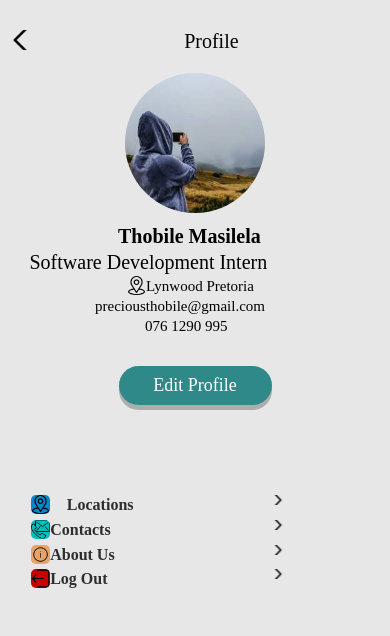
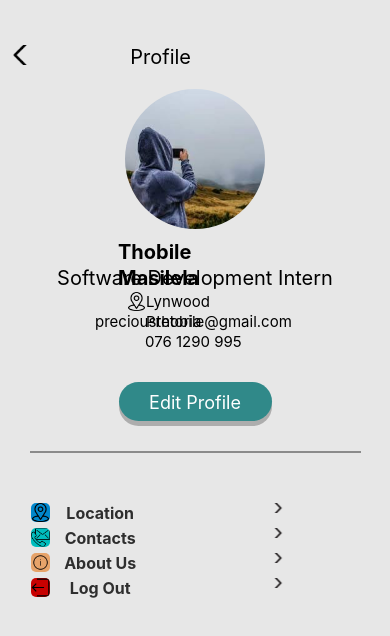
Before and after one commit to Dipono/digital_time_frame_native, a React Native app: screen /Profile in a window 390 px wide. Shown: the top 636 px of the page. Built offline with nearby package versions, Linux system fonts and the light colour scheme.

Commit message:
//Fixing button Ok

```diff
--- a/screens/Modals.js
+++ /dev/null
@@ -1,133 +0,0 @@
-import { useNavigation } from '@react-navigation/native';
-import React, { useState } from 'react';
-import {Text, View, StyleSheet, Dimensions, TouchableOpacity } from 'react-native';
-
-const WIDTH = Dimensions.get('window').width;
-const HEIGHT_MODAL = 200;
-
-export const LocationsPopUp = (props) => {
-
-   const closeModal = (bool, data) => {
-         props.changeModalVisible(bool);
-         props.setData(data);
-    }
-    return (
-
-        <TouchableOpacity
-            disabled={true}
-            style={styles.container}>
-            <View style={styles.modal}>
-                <View style={styles.textView}>
-                    <Text style={styles.textHeader}>Our Locations</Text>
-                    <Text style={styles.text}>Tembisa</Text>
-                    <Text style={styles.text}>Tshwane</Text>
-                    <Text style={styles.text}>Kimberly</Text>
-                    <Text style={styles.text}>Soweto</Text>
-                    <Text style={styles.text}>Polokwane</Text>
-                    <TouchableOpacity style={styles.buttonOK}
-                    onPress={() => closeModal(false, 'OK')}
-                    >
-                        <Text style={styles.buttonText}>OK</Text>
-                    </TouchableOpacity>
-                </View>
-            </View>
-        </TouchableOpacity>
-    )
-
-}
-
-export const ContactPopUp = (props) => {
-    return (
-
-        <TouchableOpacity
-            disabled={true}
-            style={styles.container}>
-            <View style={styles.modal}>
-                <View style={styles.textView}>
-                    <Text style={styles.textHeader}>If you need any help please contact us</Text>
-                    <Text style={styles.text}>Admin Number:072 568 5689</Text>
-                    <Text style={styles.text}>Admin Email:aneleyuy@mlab.ac.za</Text>
-                    <Text style={styles.text}>Company email:mlab@mlab.ac.za</Text>
-                    <TouchableOpacity style={styles.buttonOK}>
-                        <Text style={styles.buttonText}>OK</Text>
-
-                    </TouchableOpacity>
-
-                </View>
-            </View>
-        </TouchableOpacity>
-    )
-
-}
-export const AboutUsPopUp = () => {
-
-    return (
-
-        <TouchableOpacity
-            disabled={true}
-            style={styles.container}>
-            <View style={styles.modal}>
-                <View style={styles.textView}>
-                    <Text style={styles.textHeader}>about Us</Text>
-                    <Text style={styles.text}></Text>
-                    <Text style={styles.text}>Lorem ipsum dolor sit amet, consectetur adipiscing elit. Fusce dictum pharetra magna quis tempor. Nunc orci dolor, bibendum id elementum sed, consequat ac nisi. Integer facilisis libero luctus urna rhoncus, sollicitudin tempus leo ornare.</Text>
-                    <TouchableOpacity style={styles.buttonOK}>
-                        <Text style={styles.buttonText}>OK</Text>
-                    </TouchableOpacity>
-                </View>
-            </View>
-        </TouchableOpacity>
-    )
-
-}
-
-
-const styles = StyleSheet.create({
-    container: {
-        flex: 1,
-        textAlign: 'center',
-        justifyContent: 'center',
-
-
-    },
-    modal: {
-        height: HEIGHT_MODAL,
-        width: WIDTH - 80,
-        paddingTop: 10,
-
-        backgroundColor: 'white',
-        borderRadius: 10,
-        margin: 'auto',
-        shadowColor: 'rgba(0, 0, 0, 0.25)',
-        shadowOpercity: 4,
-        shadowOffset: { width: 0, height: 5 },
-    },
-    buttonOK: {
-        marginLeft: 190,
-        marginTop: 20
-    },
-    textView: {
-
-
-    },
-    buttonText: {
-        fontFamily: 'Ebrima',
-        fontStyle: 'normal',
-        fontWeight: 700,
-        fontSize: 20,
-    },
-    textHeader: {
-        fontFamily: 'Ebrima',
-        fontStyle: 'normal',
-        fontWeight: 700,
-        fontSize: 20,
-        lineHeight: 26,
-    },
-    text: {
-        fontFamily: 'Ebrima',
-        fontStyle: 'normal',
-        fontWeight: 400,
-        fontSize: 15,
-        lineHeight: 20,
-    }
-})
--- a/screens/Profile.js
+++ b/screens/Profile.js
@@ -1,7 +1,5 @@
 import React, { useState } from 'react';
-import { Image, Modal, SafeAreaView, Text, View, StyleSheet, TouchableOpacity } from 'react-native';
-
-import { AboutUsPopUp, ContactPopUp, LocationsPopUp } from './Modals';
+import { Image, Modal, Dimensions, SafeAreaView, Text, View, StyleSheet, TouchableOpacity, Alert } from 'react-native';
 
 const profileImg = require('../assets/image/images (1).jpg')
 const locationImg = require('../assets/image/location.png')
@@ -11,27 +9,15 @@ const aboutUsImg = require('../assets/image/info.png')
 const forwardIcon = require('../assets/image/skip-track.png')
 const backIcon = require('../assets/image/back.png')
 
+const WIDTH = Dimensions.get('window').width;
+const HEIGHT_MODAL = 200;
+
 const Profile = () => {
 
     const [isModalVisible, setisModalVisible] = useState(false);
     const [isModalVisibleContact, setisModalVisibleContact] = useState(false);
     const [isModalVisibleAboutUs, setisModalVisibleAboutUs] = useState(false);
 
-    const [chooseData, setchooseData] = useState();
-
-    const changeModalvisible = (bool) => {
-        setisModalVisible(bool);
-    }
-    const changeModalvisibleContact = (bool) => {
-        setisModalVisibleContact(bool);
-    }
-    const changeModalvisibleAboutUS = (bool) => {
-        setisModalVisibleAboutUs(bool);
-    }
-
-    const setData = (data) => {
-        setchooseData(data);
-    }
     return (
         <SafeAreaView style={styles.container}>
 
@@ -56,69 +42,139 @@ const Profile = () => {
             <TouchableOpacity style={styles.editProfileButton}>
                 <Text style={styles.editProfileText}>Edit Profile</Text>
             </TouchableOpacity>
-            {/* <Text style={styles.line}>-</Text> */}
+
+<View style = {styles.line}/>
+
 
 
             {/* Bottom Div */}
             <View style={styles.bottomDiv}>
 
                 {/* Locations */}
+
                 <View style={styles.LocationDiv}>
+                    <Modal
+                        animationType="slide"
+                        transparent={true}
+                        visible={isModalVisible}
+                        onRequestClose={() => {
+                            Alert.alert("Modal has been closed.");
+                            setisModalVisible(!isModalVisible);
+                        }}
+                    >
+                        <View style={styles.modal}>
+                            <View style={styles.textView}>
+                                <Text style={styles.textHeader}>Our Locations</Text>
+                                <Text style={styles.text}>Tembisa</Text>
+                                <Text style={styles.text}>Tshwane</Text>
+                                <Text style={styles.text}>Kimberly</Text>
+                                <Text style={styles.text}>Soweto</Text>
+                                <Text style={styles.text}>Polokwane</Text>
+                                <TouchableOpacity
+                                    style={[styles.button, styles.buttonOK]}
+                                    onPress={() => setisModalVisible(!isModalVisible)}
+                                >
+                                    <Text style={styles.buttonText}>Ok</Text>
+                                </TouchableOpacity>
+                            </View>
+                        </View>
+                    </Modal>
+
                     <Image source={locationImg} style={styles.LocationIcon} />
-                    <Text>{chooseData}</Text>
                     <TouchableOpacity
-                        onPress={() => changeModalvisible(true)}>
-                        <Text style={styles.LocationText}>Locations</Text>
+                        style={[styles.button, styles.buttonOpen]}
+                        onPress={() => setisModalVisible(true)}
+                    >
+
+                        <Text style={styles.LocationText}>Location</Text>
                     </TouchableOpacity>
-                    <Modal
-                        transparent={true}
-                        animationType='fade'
-                        visible={isModalVisible}
-                        onRequestClose={() => changeModalvisible(false)}>
-                        <LocationsPopUp
-                            changeModalVisble={changeModalvisible}
-                            setData={setData}
-                        />
-                    </Modal>
                     <Image source={forwardIcon} style={styles.forwardIcon} />
+
+
                 </View>
-
                 {/* Contacts */}
 
                 <View style={styles.ContactDiv}>
+                    <Modal
+                        animationType="slide"
+                        transparent={true}
+                        visible={isModalVisibleContact}
+                        onRequestClose={() => {
+                            Alert.alert("Modal has been closed.");
+                            setisModalVisibleContact(!isModalVisibleContact);
+                        }}
+                    >
+                        <View style={styles.modal}>
+                            <View style={styles.textView}>
+                                <Text style={styles.textHeader}>If you need any help please contact us</Text>
+                                <Text style={styles.text}>Admin Number:072 568 5689</Text>
+                                <Text style={styles.text}>Admin Email:aneleyuy@mlab.ac.za</Text>
+                                <Text style={styles.text}>Company email:mlab@mlab.ac.za</Text>
+                                <TouchableOpacity
+                                    style={styles.buttonOK}
+                                    onPress={() => setisModalVisibleContact(!isModalVisibleContact)}
+                                >
+                                    <Text style={styles.buttonText}>Ok</Text>
+                                </TouchableOpacity>
+                            </View>
+                        </View>
+                    </Modal>
+
                     <Image source={contactImg} style={styles.ContactIcon} />
                     <TouchableOpacity
-                        onPress={() => changeModalvisibleContact(true)}>
+                        onPress={() => setisModalVisibleContact(true)}
+                    >
+
                         <Text style={styles.ContactText}>Contacts</Text>
                     </TouchableOpacity>
-                    <Modal
-                        transparent={true}
-                        animationType='fade'
-                        visible={isModalVisibleContact}
-                        onRequestClose={() => changeModalvisibleContact(false)}>
+                    <Image source={forwardIcon} style={styles.forwardIcon} />
 
-                        <ContactPopUp />
-                    </Modal>
-                    <Image source={forwardIcon} style={styles.forwardIcon} />
+
                 </View>
 
-                {/* About Us Div */}
-                <View style={styles.AboutUsDiv} >
+                {/* About Us */}
+
+                <View style={styles.AboutUsDiv}>
+                    <Modal
+                        animationType="slide"
+                        transparent={true}
+                        visible={isModalVisibleAboutUs}
+                        onRequestClose={() => {
+                            Alert.alert("Modal has been closed.");
+                            setisModalVisibleAboutUs(!isModalVisibleAboutUs);
+                        }}
+                    >
+                        <View style={styles.modal}>
+                            <View style={styles.textView}>
+                            <Text style={styles.textHeader}>about Us</Text>
+                    <Text style={styles.text}>Lorem ipsum dolor sit amet, consectetur adipiscing elit. Fusce dictum pharetra magna quis tempor. Nunc orci dolor, bibendum id elementum sed, consequat ac nisi. Integer facilisis libero luctus urna rhoncus, sollicitudin tempus leo ornare.</Text>
+                                <TouchableOpacity
+                                    style={styles.buttonOK}
+                                    onPress={() => setisModalVisibleAboutUs(!isModalVisibleAboutUs)}
+                                >
+                                    <Text style={styles.buttonText}>Ok</Text>
+                                </TouchableOpacity>
+                            </View>
+                        </View>
+                    </Modal>
+
                     <Image source={aboutUsImg} style={styles.AboutUsIcon} />
                     <TouchableOpacity
-                        onPress={() => changeModalvisibleAboutUS(true)}>
+                        onPress={() => setisModalVisibleAboutUs(true)}
+                    >
+
                         <Text style={styles.AboutUsText}>About Us</Text>
-                        <Modal
-                            transparent={true}
-                            animationType='fade'
-                            visible={isModalVisibleAboutUs}
-                            nRequestClose={() => changeModalvisibleAboutUS(false)}>
-                            <AboutUsPopUp />
-                        </Modal>
-                        <Image source={forwardIcon} style={[styles.forwardIcon,{marginLeft:220,marginTop:-20}]} />
                     </TouchableOpacity>
+                    <Image source={forwardIcon} style={styles.forwardIcon} />
+
 
                 </View>
+
+
+
+
+                {/* About Us Div */}
+
                 <View style={styles.LogOutDiv}>
                     <Image source={logOutImg} style={styles.LogOutIcon} />
                     <Text style={styles.LogOutText}>Log Out</Text>
@@ -127,7 +183,7 @@ const Profile = () => {
 
 
             </View>
-        </SafeAreaView>
+        </SafeAreaView >
     )
 
 }
@@ -139,15 +195,18 @@ const styles = StyleSheet.create({
     },
     headingView: {
         flexDirection: 'row',
-        marginTop: 30,
+        marginTop: 45,
+
     },
     heading: {
-        fontFamily: 'Emblema One',
+        /* fontFamily: 'Emblema One', */
         fontStyle: 'normal',
         fontWeight: '400',
         fontSize: 20,
-        margin:'auto'
-
+        textAlign: 'center',
+        alignSelf: 'center',
+        justifyContent: 'center',
+        marginLeft: '25%',
     },
     backIcon: {
         width: 25,
@@ -163,13 +222,14 @@ const styles = StyleSheet.create({
     },
     userDetails: {
         alignSelf: 'center',
+        textAlign: 'center',
         marginTop: 10,
 
     },
     name_surname: {
         width: 154,
         height: 26,
-        fontFamily: 'Ebrima',
+        /*  fontFamily: 'Ebrima', */
         fontStyle: 'normal',
         fontWeight: '700',
         fontSize: 20,
@@ -179,12 +239,14 @@ const styles = StyleSheet.create({
     position: {
         width: 331,
         height: 27,
-        fontFamily: 'Ebrima',
+        /* fontFamily: 'Ebrima', */
         fontStyle: 'normal',
         fontWeight: '400',
         fontSize: 20,
         lineHeight: 27,
         alignSelf: 'center',
+        textAlign: 'center',
+
     },
     locateView: {
         flexDirection: 'row',
@@ -197,7 +259,7 @@ const styles = StyleSheet.create({
     location: {
         width: 117,
         height: 20,
-        fontFamily: 'Ebrima',
+        /* fontFamily: 'Ebrima', */
         fontStyle: 'normal',
         fontWeight: '400',
         fontSize: 15,
@@ -207,7 +269,7 @@ const styles = StyleSheet.create({
     emailAdress: {
         width: 200,
         height: 20,
-        fontFamily: 'Ebrima',
+        /* fontFamily: 'Ebrima', */
         fontStyle: 'normal',
         fontWeight: '400',
         fontSize: 15,
@@ -217,7 +279,7 @@ const styles = StyleSheet.create({
     phoneNumber: {
         width: 100,
         height: 20,
-        fontFamily: 'Ebrima',
+        /* fontFamily: 'Ebrima', */
         fontStyle: 'normal',
         fontWeight: '400',
         fontSize: 15,
@@ -239,24 +301,26 @@ const styles = StyleSheet.create({
     editProfileText: {
         width: 122,
         height: 21,
-        fontFamily: 'Emblema One',
+        /* fontFamily: 'Emblema One', */
         fontStyle: 'normal',
         fontWeight: '400',
         fontSize: 18,
         lineHeight: 21,
+        alignSelf: 'center',
         textAlign: 'center',
-        margin: 'auto',
+        marginTop: 10,
         color: '#FFFFFF'
     },
     line: {
         width: 331,
-        height: 0,
-        borderColor: 'rgba(0, 0, 0, 0.4)',
-        borderStyle: 'solid',
+        borderWidth: 0.5,
+        borderColor:'rgba(0, 0, 0, 0.4)',
+      marginTop:30,
+      alignSelf:'center',
     },
     bottomDiv: {
         marginLeft: '8%',
-        marginTop: 80
+        marginTop: 40
 
     },
     LocationDiv: {
@@ -286,7 +350,7 @@ const styles = StyleSheet.create({
     LocationText: {
         width: 100,
         height: 20,
-        fontFamily: 'Ebrima',
+        /* fontFamily: 'Ebrima', */
         fontStyle: 'normal',
         fontWeight: '700',
         fontSize: 16,
@@ -304,11 +368,12 @@ const styles = StyleSheet.create({
     ContactText: {
         width: 100,
         height: 20,
-        fontFamily: 'Ebrima',
+        /* fontFamily: 'Ebrima', */
         fontStyle: 'normal',
         fontWeight: '700',
         fontSize: 16,
         lineHeight: 20,
+        textAlign: 'center',
         color: 'rgba(0, 0, 0, 0.8)',
     },
     AboutUsIcon: {
@@ -320,11 +385,12 @@ const styles = StyleSheet.create({
     AboutUsText: {
         width: 100,
         height: 20,
-        fontFamily: 'Ebrima',
+        /* fontFamily: 'Ebrima', */
         fontStyle: 'normal',
         fontWeight: '700',
         fontSize: 16,
         lineHeight: 20,
+        textAlign: 'center',
         color: 'rgba(0, 0, 0, 0.8)',
     },
     LogOutIcon: {
@@ -336,11 +402,12 @@ const styles = StyleSheet.create({
     LogOutText: {
         width: 100,
         height: 20,
-        fontFamily: 'Ebrima',
+        /* fontFamily: 'Ebrima', */
         fontStyle: 'normal',
         fontWeight: '700',
         fontSize: 16,
         lineHeight: 20,
+        textAlign: 'center',
         color: 'rgba(0, 0, 0, 0.8)',
     },
     forwardIcon: {
@@ -348,7 +415,50 @@ const styles = StyleSheet.create({
         height: 10,
         marginLeft: 120,
     },
+    modal: {
+        height: HEIGHT_MODAL,
+        width: WIDTH - 80,
+        paddingTop: 10,
+        alignSelf: 'center',
+        backgroundColor: 'white',
+        borderRadius: 10,
+        shadowColor: 'rgba(0, 0, 0, 0.25)',
+        shadowOpercity: 4,
+        shadowOffset: { width: 0, height: 5 },
+        paddingBottom: 20,
+        marginTop: 235,
+    },
+    buttonOK: {
+        marginLeft: 210,
+        marginTop: 5
+    },
+    textView: {
 
+
+    },
+    buttonText: {
+        /* fontFamily: 'Ebrima', */
+        fontStyle: 'normal',
+        fontWeight: '700',
+        fontSize: 20,
+    },
+    textHeader: {
+        /*  fontFamily: 'Ebrima', */
+        fontStyle: 'normal',
+        fontWeight: '700',
+        fontSize: 20,
+        lineHeight: 26,
+        alignSelf: 'center',
+    },
+    text: {
+        /*  fontFamily: 'Ebrima', */
+        fontStyle: 'normal',
+        fontWeight: '400',
+        fontSize: 15,
+        lineHeight: 20,
+        alignSelf: 'center',
+        marginTop: 5
+    }
 })
 
 export default Profile;
```
